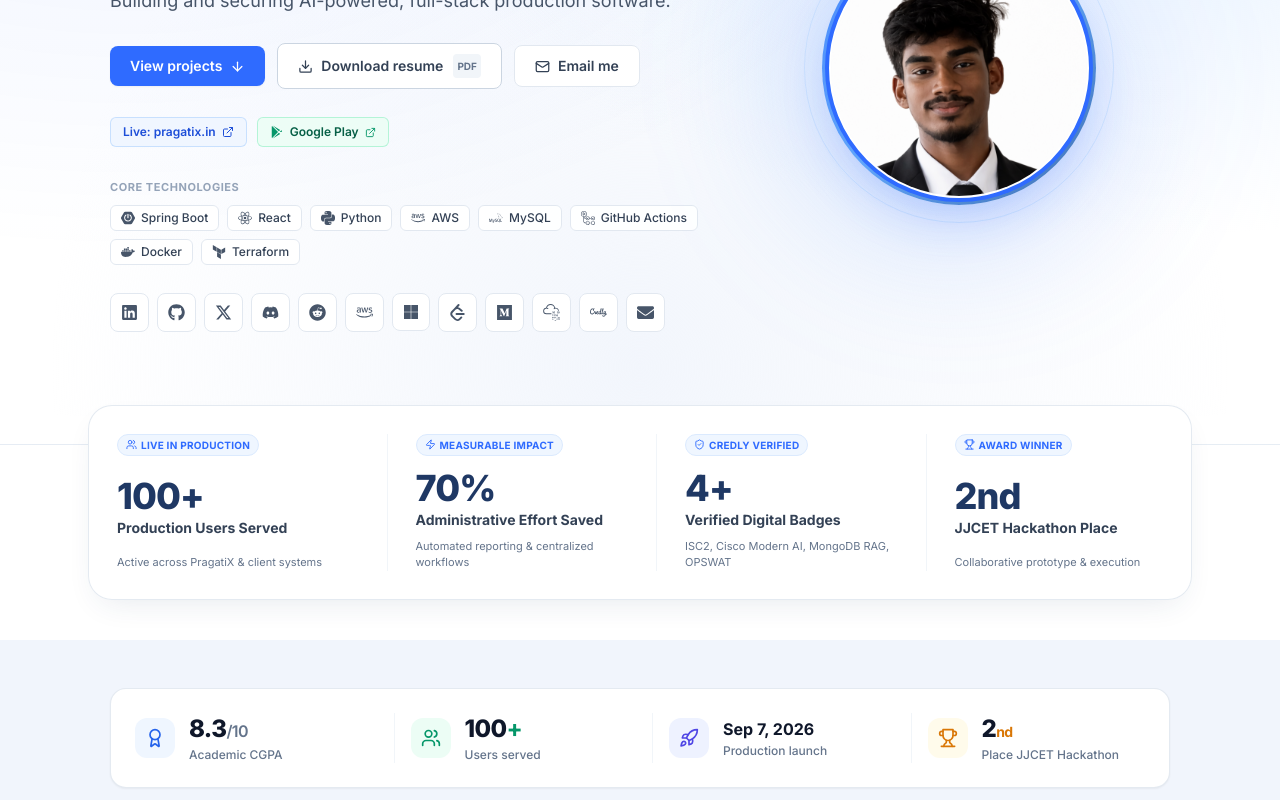
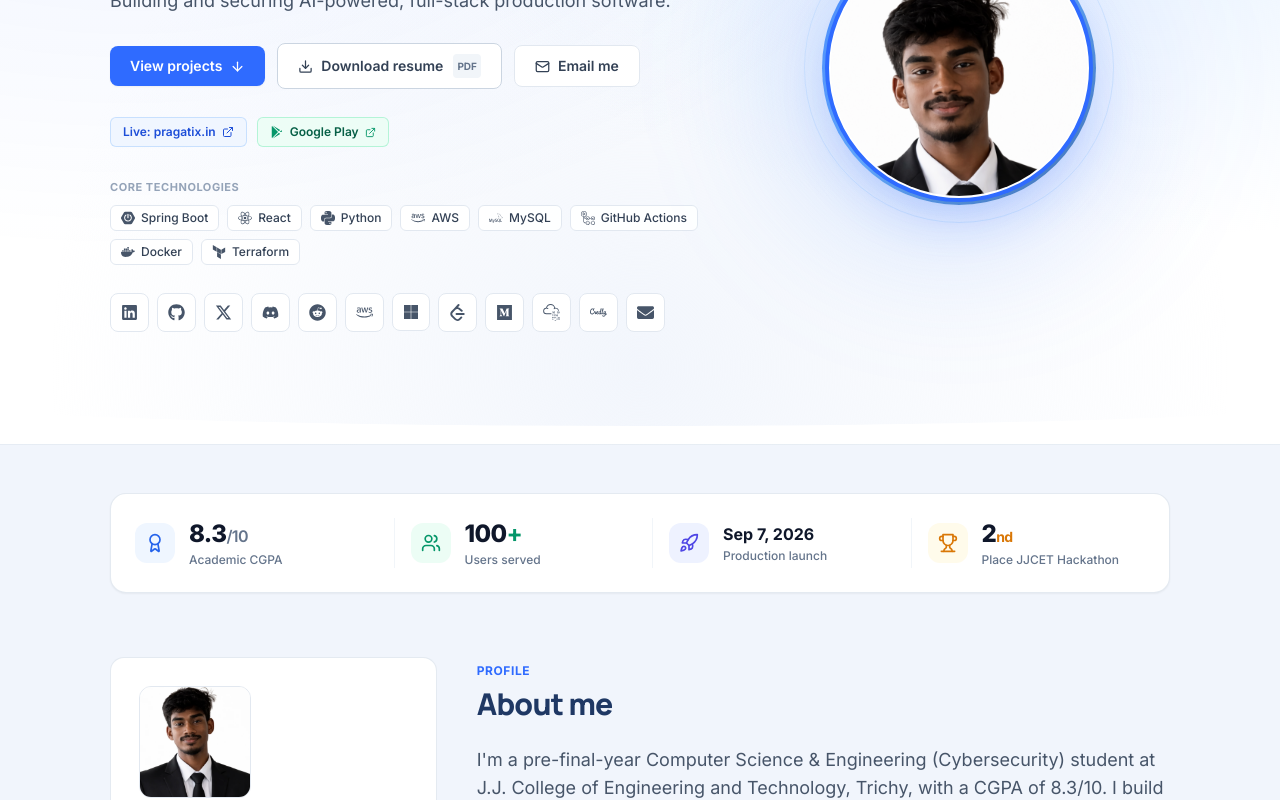
Before and after one commit to tharsan1305/tharsan-portfolio-newversion, a React (Vite) app: page / in a window 1280 px wide. Shown: the part 396-1196 px from the top of the page. Built offline with nearby package versions, Linux system fonts and the light colour scheme.

Commit message:
fix: remove duplicate top impact metrics strip

```diff
--- a/src/App.jsx
+++ b/src/App.jsx
@@ -4,7 +4,6 @@ import { ArrowUp } from 'lucide-react';
 
 import Navbar from './components/Navbar';
 import Hero from './components/Hero';
-import ImpactMetrics from './components/ImpactMetrics';
 import About from './components/About';
 import Experience from './components/Experience';
 import Projects from './components/Projects';
@@ -107,9 +106,6 @@ function App() {
         {/* 1. Hero */}
         <Hero />
 
-        {/* 1b. Impact & Key Metrics Strip */}
-        <ImpactMetrics />
-
         {/* 2. About */}
         <About />
 
--- a/src/components/ImpactMetrics.jsx
+++ /dev/null
@@ -1,52 +0,0 @@
-import React from 'react';
-import { Users, Zap, ShieldCheck, Trophy } from 'lucide-react';
-import { impactMetrics } from '../data/portfolio';
-
-const icons = [Users, Zap, ShieldCheck, Trophy];
-
-const ImpactMetrics = () => {
-  return (
-    <section className="relative z-20 -mt-8 sm:-mt-10 mb-10 max-w-6xl mx-auto px-4 sm:px-6">
-      <div className="bg-white/95 backdrop-blur-md border border-slate-200/90 rounded-2xl sm:rounded-3xl p-5 sm:p-7 shadow-[0_12px_32px_-12px_rgba(31,56,100,0.12)]">
-        <div className="grid grid-cols-2 lg:grid-cols-4 gap-6 sm:gap-8 divide-y lg:divide-y-0 lg:divide-x divide-slate-100">
-          {impactMetrics.map((item, idx) => {
-            const Icon = icons[idx] || ShieldCheck;
-
-            return (
-              <div
-                key={idx}
-                className={`flex flex-col justify-between ${
-                  idx > 0 && idx % 2 === 0 ? 'pt-5 lg:pt-0' : ''
-                } ${idx % 2 === 1 ? 'pt-5 sm:pt-0' : ''} ${
-                  idx > 0 ? 'lg:pl-7' : ''
-                }`}
-              >
-                <div className="flex items-center justify-between gap-2 mb-2">
-                  <span className="inline-flex items-center gap-1 px-2 py-0.5 rounded-full text-[10px] font-bold tracking-wide uppercase bg-blue-50 text-[#2F6BFF] border border-blue-100">
-                    <Icon size={11} />
-                    <span>{item.badge}</span>
-                  </span>
-                </div>
-
-                <div className="my-1">
-                  <div className="text-2xl sm:text-3xl lg:text-4xl font-extrabold text-[#1F3864] tracking-tight">
-                    {item.value}
-                  </div>
-                  <div className="text-xs sm:text-sm font-bold text-slate-700 mt-0.5 leading-snug">
-                    {item.label}
-                  </div>
-                </div>
-
-                <p className="text-[11px] text-slate-500 mt-1 leading-normal">
-                  {item.detail}
-                </p>
-              </div>
-            );
-          })}
-        </div>
-      </div>
-    </section>
-  );
-};
-
-export default ImpactMetrics;
--- a/src/data/portfolio.js
+++ b/src/data/portfolio.js
@@ -164,33 +164,6 @@ export const projects = [
     github: null,
     playStore: null,
     appStore: null
-  }
-];
-
-export const impactMetrics = [
-  {
-    value: "100+",
-    label: "Production Users Served",
-    detail: "Active across PragatiX & client systems",
-    badge: "Live in Production"
-  },
-  {
-    value: "70%",
-    label: "Administrative Effort Saved",
-    detail: "Automated reporting & centralized workflows",
-    badge: "Measurable Impact"
-  },
-  {
-    value: "4+",
-    label: "Verified Digital Badges",
-    detail: "ISC2, Cisco Modern AI, MongoDB RAG, OPSWAT",
-    badge: "Credly Verified"
-  },
-  {
-    value: "2nd",
-    label: "JJCET Hackathon Place",
-    detail: "Collaborative prototype & execution",
-    badge: "Award Winner"
   }
 ];
 
```
